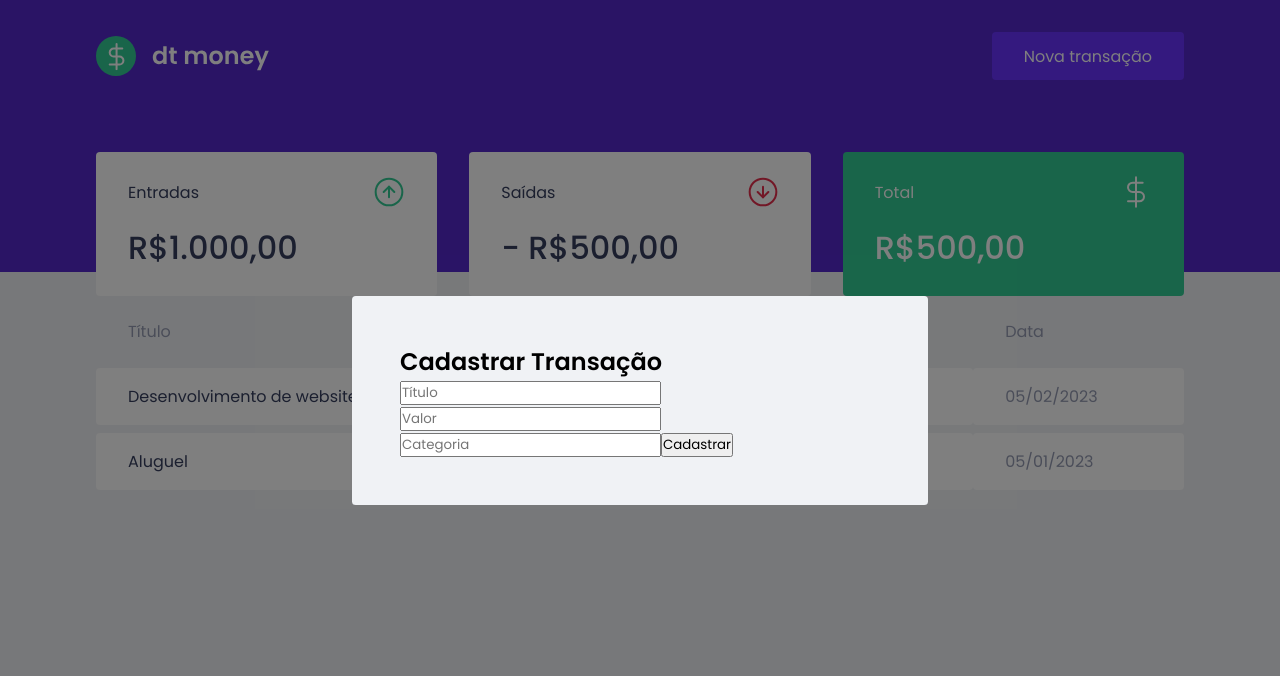
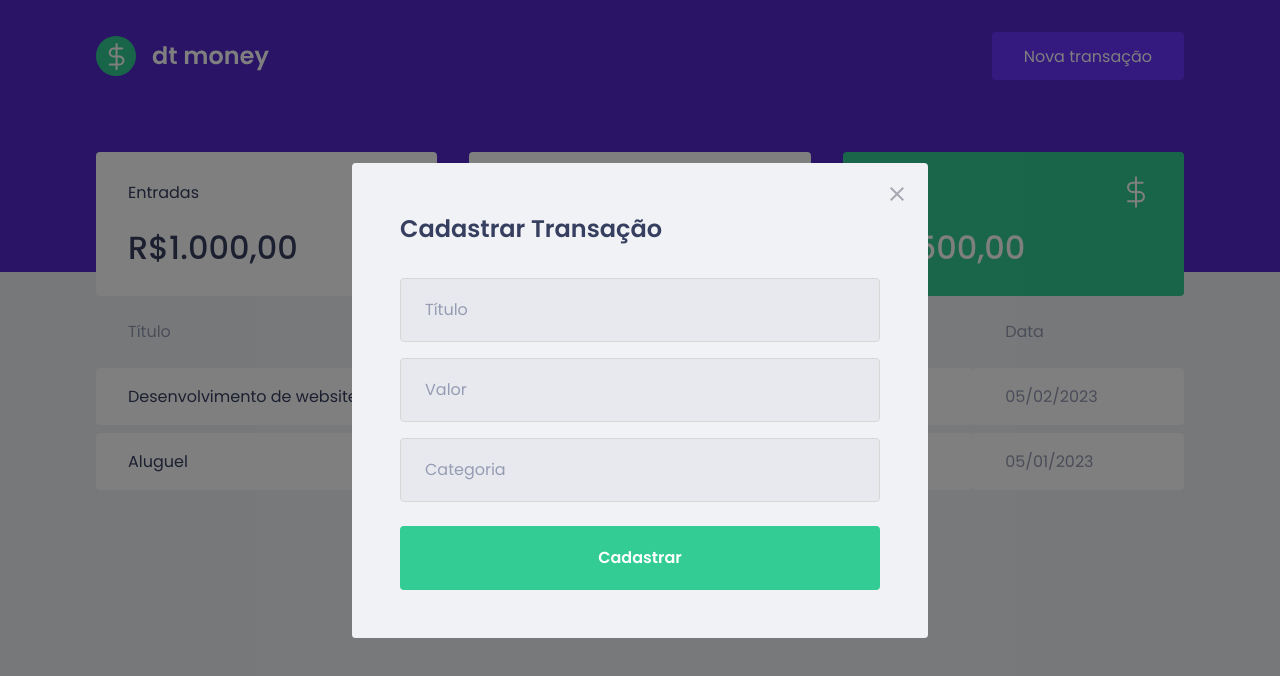
Before and after one commit to deyvsonaguiar/dtmoney-ignite-reactjs, a React (Create React App) app: page / in a window 1280 px wide. Both pictures are taken after a click on the button "Nova transação". Shown: the top 676 px of the page. Built offline with nearby package versions, Linux system fonts and the light colour scheme; no server answers; what miragejs would draw is missing.

Commit message:
stylizing modal layout

```diff
--- a/src/components/NewTransactionModal/index.tsx
+++ b/src/components/NewTransactionModal/index.tsx
@@ -1,5 +1,6 @@
 import Modal from 'react-modal';
 import { Container } from './styles';
+import closeImg from '../../assets/close.svg';
 
 interface NewTransactionModalProps {
     isOpen: boolean;
@@ -17,6 +18,15 @@
         overlayClassName="react-modal-overlay"
         className="react-modal-content"
       >
+
+        <button
+        type="button"
+        onClick={onRequestClose}
+        className="react-modal-close"
+        >
+          <img src={closeImg} alt="Fechar modal" />
+        </button>
+
         <Container>
           <h2>Cadastrar Transação</h2>
           <input placeholder="Título" />
--- a/src/components/NewTransactionModal/styles.ts
+++ b/src/components/NewTransactionModal/styles.ts
@@ -1,3 +1,48 @@
 import styled from 'styled-components'
 
-export const Container = styled.form``;
+export const Container = styled.form`
+    h2 {
+        color: var(--text-title);
+        font-size: 1.5rem;
+        margin-bottom: 2rem;
+    }
+
+    input {
+       width : 100%;
+       padding: 0 1.5rem;
+       height: 4rem;
+       border-radius: 0.25rem;
+       background: #e7e9ee;
+       border: 1px solid #d7d7d7;
+       font-weight: 400;
+       font-size: 1rem;
+
+       &::placeholder {
+        color: var(--text-body)
+       }
+
+       & + input {
+        margin-top: 1rem;
+       }
+    }
+
+    button[type="submit"] {
+        width: 100%;
+        padding: 0 1.5rem;
+        height: 4rem;
+        background: var(--green);
+        color: #fff;
+        border-radius: 0.25rem;
+        border: 0;
+        font-size: 1rem;
+        margin-top: 1.5rem;
+        font-weight: 600;
+
+        transition: filter 0.2s;
+
+        &:hover {
+            filter: brightness(0.9);
+        }
+    }
+
+`;
--- a/src/styles/global.ts
+++ b/src/styles/global.ts
@@ -68,4 +68,17 @@
         position: relative;
         border-radius: 0.24rem;
     }
+
+    .react-modal-close {
+        position: absolute;
+        right: 1.5rem;
+        top: 1.5rem;
+        border: 0;
+        background: transparent;
+        transition: filter 0.2s;
+
+        &.hover {
+            filter: brightness(0.8);
+        }
+    }
 `
```
